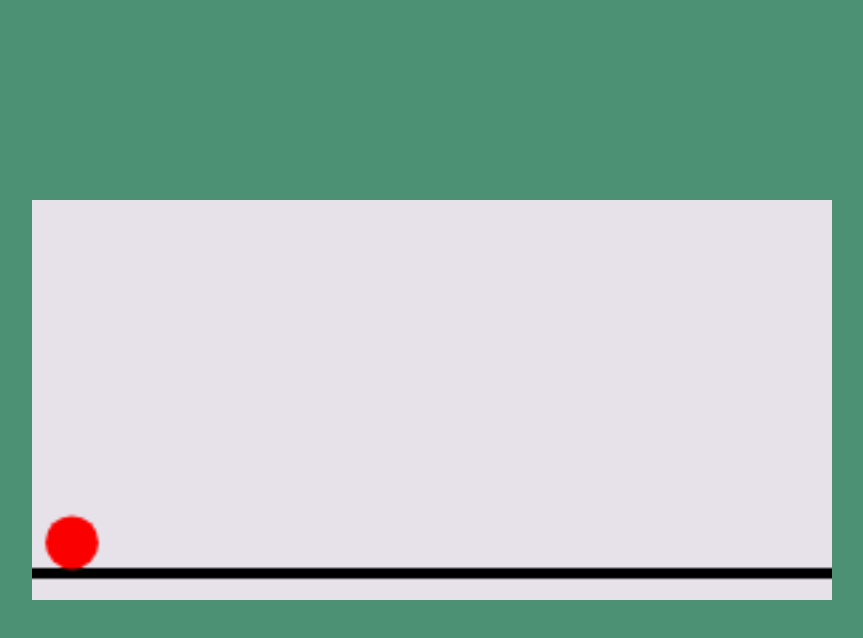
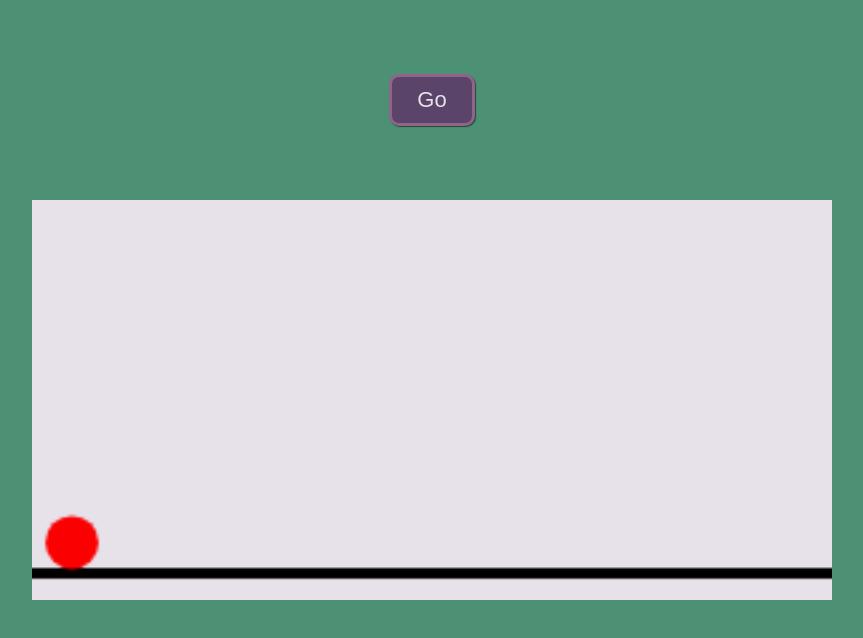
Before and after one commit to Lu-Smith/obstacle-jumping-game-vue, a Vue app: page / in a window 1280 px wide. Both pictures are taken after a click on the button "Start Game". Shown: the top 638 px of the page, without its empty margins (208-1071 px from the left). Built offline with nearby package versions, Linux system fonts and the light colour scheme.

Commit message:
Updated Game.vue

```diff
--- a/src/components/Game.vue
+++ b/src/components/Game.vue
@@ -1,6 +1,11 @@
 <template>
-    <div class="canvasContainer">
-        <canvas ref="gameCanvas"></canvas>
+    <div class="gameContainer">
+        <div class="buttonContainer">
+            <button @click="startGame">Go</button>
+        </div>
+        <div class="canvasContainer">
+            <canvas ref="gameCanvas"></canvas>
+        </div>
     </div>
 </template>
 
@@ -9,6 +14,8 @@
 
     const gameCanvas = ref<HTMLCanvasElement | null>(null);
     const direction = ref([ 1, 0 ]);
+    let gameInterval: undefined | number;
+    let intervalTime: number = 30;
 
     //game logic
     const handleKeyDown = (event: KeyboardEvent) => {
@@ -41,6 +48,14 @@
         }
     };
 
+    const updateGame = () => {
+
+    }
+
+    const startGame = () => {
+        gameInterval = setInterval(updateGame, intervalTime);
+    }
+
     onMounted(() => {
         drawGame();
         window.addEventListener('keydown', handleKeyDown);
@@ -48,23 +63,44 @@
 </script>
 
 <style lang="scss">
-    .canvasContainer {
+    .gameContainer {
+        height: 100vh;
+        width: 100vw;
+        @include flex(center, center, column);
+    };
+
+    .buttonContainer {
+        flex: 1;
         background: $secondary-background;
         @include flex(center, center, column);
-        height: 100vh;
-        width: 100vw;
+
+        button {
+            padding: 10px 25px;
+            font-size: 22px;
+            border-radius: 10px;
+            background: $secondary-color;
+            color: $primary-background;
+            border: 3px solid $third-color;
+            box-shadow: 1px 1px 1px rgba(0, 0, 0, 0.5);
+        }
     }
+
+    .canvasContainer {
+        flex: 3;
+        background: $secondary-background;
+        @include flex(center, start, column);
+    };
 
     canvas {
         background: $primary-background;
         width: 800px;
         height: 400px;
-    }
+    };
 
     @include mobile {
         canvas {
             width: 100%;
             height: auto;
         }
-    }
+    };
 </style>
```
